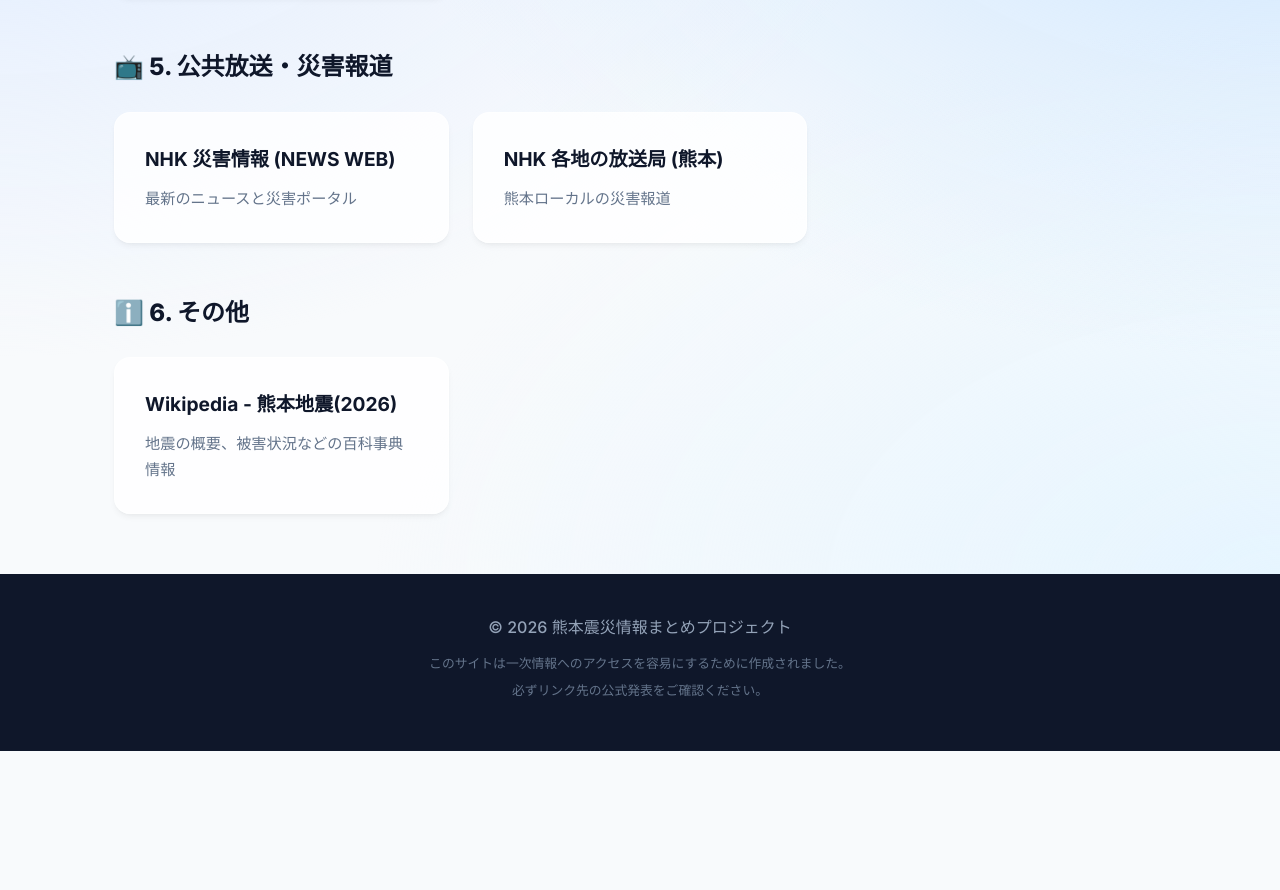
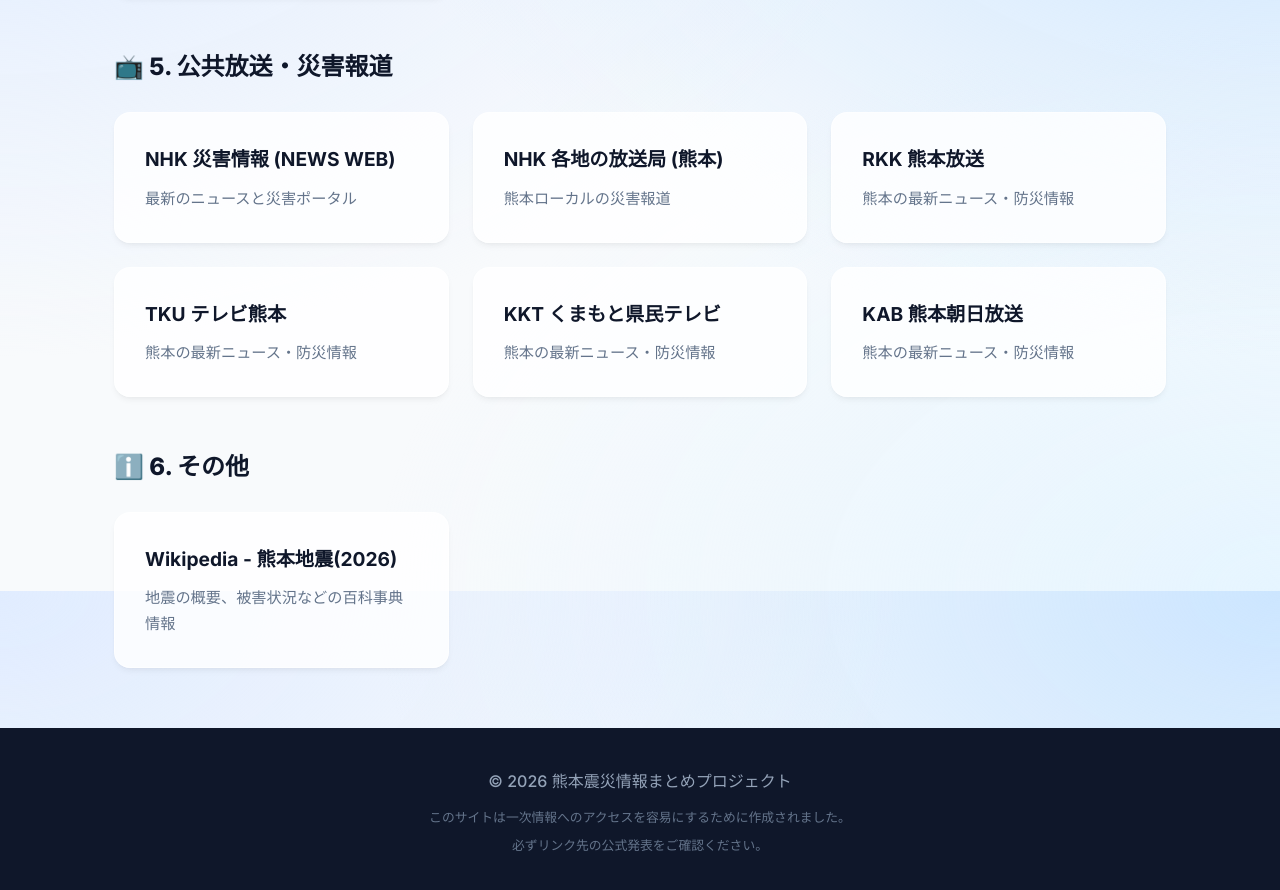
Before and after one commit to yasudajs/2026kminfo, a website built with Vite: page index.html in a window 1280 px wide. Shown: the part 1809-2699 px from the top of the page. Before the commit the page ends 2560 px from the top, so only its background shows below. Built offline with nearby package versions, Linux system fonts and the light colour scheme.

Commit message:
feat: add Kumamoto local TV stations to media section

```diff
--- a/index.html
+++ b/index.html
@@ -135,6 +135,22 @@
               <h3>NHK 各地の放送局 (熊本)</h3>
               <p>熊本ローカルの災害報道</p>
             </a>
+            <a href="https://rkk.jp/" target="_blank" rel="noopener noreferrer" class="link-card">
+              <h3>RKK 熊本放送</h3>
+              <p>熊本の最新ニュース・防災情報</p>
+            </a>
+            <a href="https://www.tku.co.jp/" target="_blank" rel="noopener noreferrer" class="link-card">
+              <h3>TKU テレビ熊本</h3>
+              <p>熊本の最新ニュース・防災情報</p>
+            </a>
+            <a href="https://www.kkt.jp/" target="_blank" rel="noopener noreferrer" class="link-card">
+              <h3>KKT くまもと県民テレビ</h3>
+              <p>熊本の最新ニュース・防災情報</p>
+            </a>
+            <a href="https://www.kab.co.jp/" target="_blank" rel="noopener noreferrer" class="link-card">
+              <h3>KAB 熊本朝日放送</h3>
+              <p>熊本の最新ニュース・防災情報</p>
+            </a>
           </div>
         </div>
 
```
